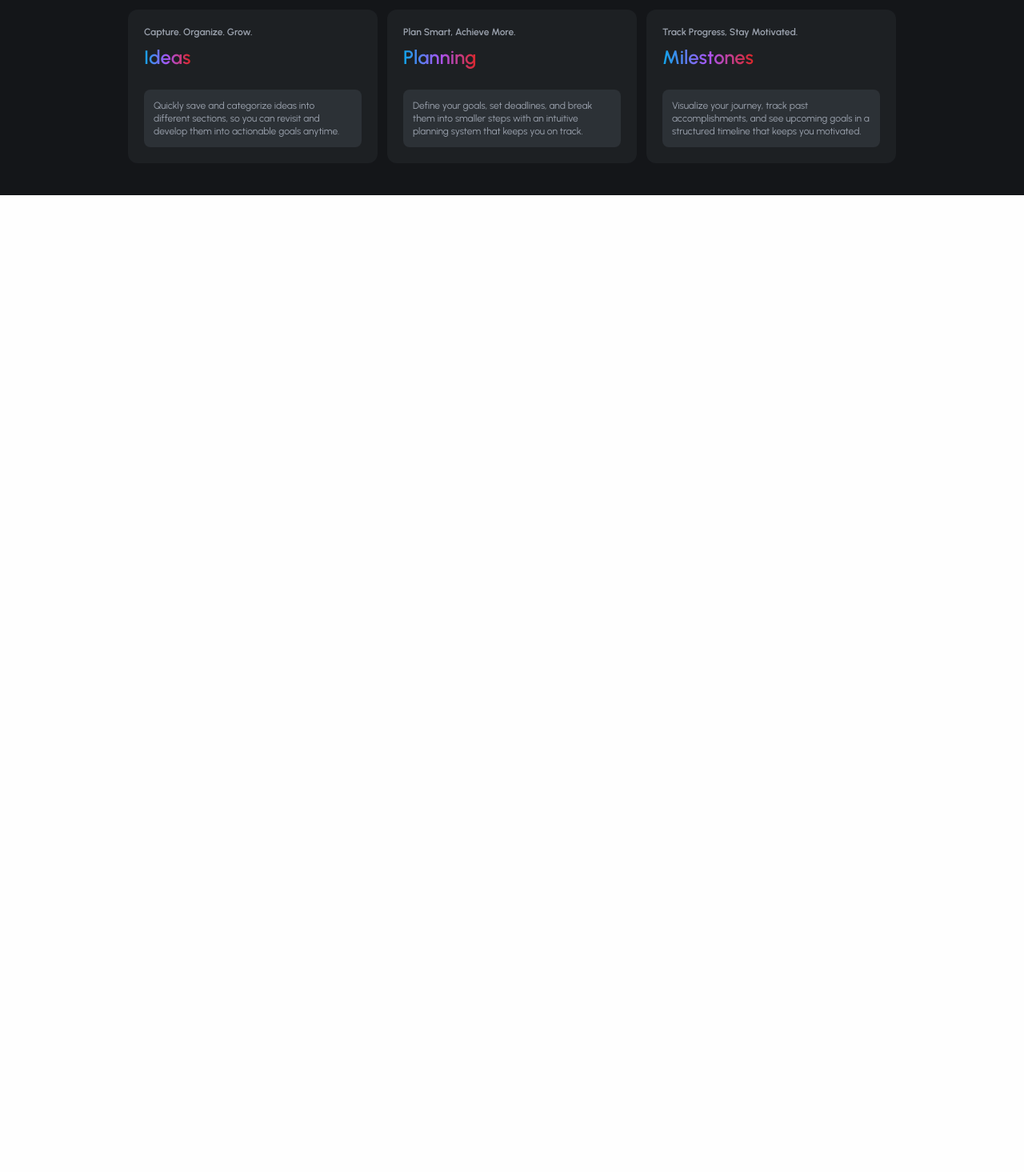
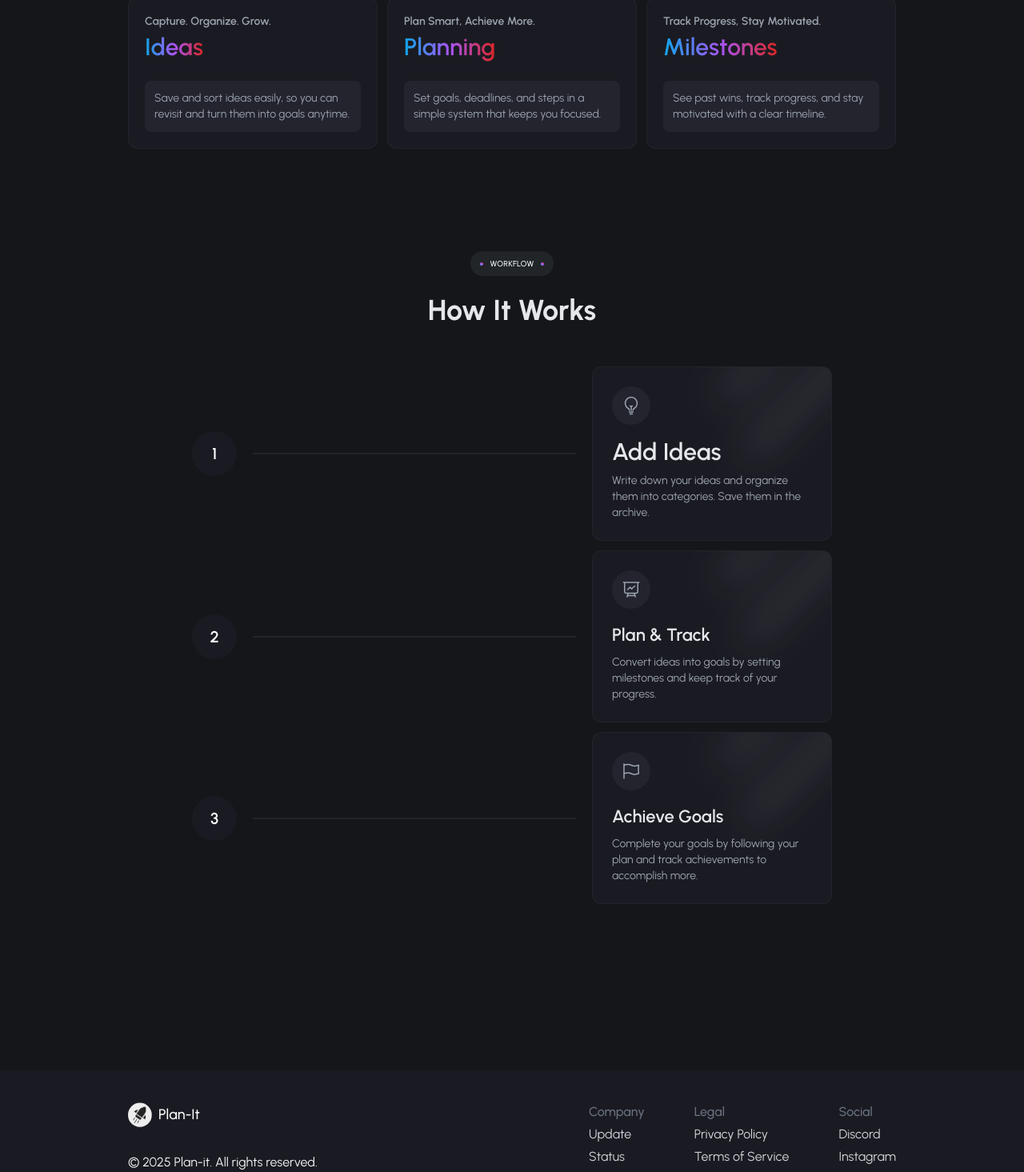
Before and after one commit to rajan-khadkaa/plan-it, a React (Vite) app in the folder frontend/: page / in a window 1280 px wide. Shown: the part 700-2165 px from the top of the page at 80% size. Before the commit the page ends 944 px from the top, so only its background shows below. Built offline with nearby package versions, Linux system fonts and the light colour scheme; no server answers.

Commit message:
landing page changes

```diff
--- a/frontend/src/components/Start.jsx
+++ b/frontend/src/components/Start.jsx
@@ -1,18 +1,60 @@
-import React from "react";
+import React, { useEffect } from "react";
 import { useNavigate } from "react-router-dom";
+import {
+  BeakerIcon,
+  ClipboardDocumentCheckIcon,
+  FlagIcon,
+  LightBulbIcon,
+  PresentationChartLineIcon,
+  TrophyIcon,
+} from "@heroicons/react/24/outline";
 
 function Start() {
   const navigate = useNavigate();
+  useEffect(() => {
+    const observer = new IntersectionObserver(
+      (entries) => {
+        entries.forEach((entry) => {
+          if (entry.isIntersecting) {
+            entry.target.classList.add("show");
+          }
+          //if the animation needs to be there in each observation/view
+          // else {
+          //   entry.target.classList.remove("show");
+          // }
+        });
+      },
+      {
+        threshold: 0.7,
+        rootMargin: "0px 0px -80px 0px",
+      }
+    );
+
+    const elementToObserve = document.querySelectorAll(
+      ".cardContainer, .numContainer, .lineContainer"
+    );
+
+    elementToObserve.forEach((element) => observer.observe(element));
+    // return () => observer.disconnect(); //if animation is needed only for first render
+  }, []);
+
   return (
-    <div className="md:px-40 px-8 pt-5 min-h-screen overflow-hidden w-full bg-primaryBrandColor flex flex-col gap-36 relative box-border m-0">
+    <div className="pt-5 min-h-screen overflow-hidden w-full bg-primaryBrandColor flex flex-col gap-32 relative box-border m-0">
+      {/* <div className="md:px-40 px-8 pt-5 min-h-screen overflow-hidden w-full bg-white flex flex-col gap-32 relative box-border m-0"> */}
       {/* Left Spotlight */}
       <div className="absolute top-0 -left-[150px] sm:-left-[50px] w-[400px] h-[100px] bg-white/10 rotate-45 blur-3xl rounded-full"></div>
 
       {/* Right Spotlight */}
       <div className="absolute top-0 -right-[400px] sm:-right-[200px] w-[900px] h-[100px] bg-white/10 -rotate-45 blur-3xl rounded-full"></div>
-      <nav className="flex justify-between">
+
+      <div className="flex flex-col gap-32 md:px-40 px-8">
+        <nav id="home" className="flex justify-between">
           <div className="flex gap-2 items-center">
-          <img className="w-[30px] " src="/logo/icon.svg" alt="plan-it logo" />
+            <img
+              className="w-[30px] "
+              src="/logo/icon.svg"
+              alt="plan-it logo"
+            />
             <p className="text-white font-primaryMedium text-lg">Plan-It</p>
           </div>
           <button
@@ -28,68 +70,214 @@ function Start() {
             Master Your Goals With Productivity System That Works
           </h1>
           <p className="text-lg w-[80%] sm:w-[75%] lg:w-[60%] text-gray-300 mt-4 text-center">
-          Imagine a place where your ideas are stored, your goals are clear, and
-          your progress is visible. That’s Plan-It—the smarter way to plan and
-          grow.
+            Imagine a place where your ideas are stored, your goals are clear,
+            and your progress is visible. That’s Plan-It—the smarter way to plan
+            and grow.
           </p>
           <button onClick={() => navigate("/login")} className="btnHeroStarted">
             <span>Get Started</span>
           </button>
         </div>
-      <div className="flex flex-col justify-center items-center mb-10">
+        <div className="flex flex-col justify-center items-center">
           <span className="dotIcon relative flex items-center bg-gray-400 text-gray-50 rounded-full px-6 py-2 bg-opacity-10 text-[10px] font-primaryMedium tracking-wide">
             FEATURES
           </span>
-        <h3 className="text-4xl w-[95%] sm:w-[90%] lg:w-[75%] text-gray-200 text-center font-primaryBold leading-tight mt-2">
+          <h3 className="text-4xl w-[95%] sm:w-[90%] lg:w-[75%] text-gray-200 text-center font-primaryBold leading-tight mt-5">
             Why Use Plan-It?
           </h3>
-        <div className="w-full flex gap-3 flex-wrap mt-6">
-          <div className="rounded-xl bg-gray-500/10 min-w-[300px] flex-1 px-5 py-5">
-            <p className="text-xs text-gray-400 font-primarySemiBold">
+          <div className="w-full flex gap-3 flex-wrap mt-7">
+            <div className="rounded-xl bg-[#1a1b22] border-[1.5px] border-gray-500/10 min-w-[300px] flex-1 px-5 py-5">
+              <p className="text-sm text-gray-400 font-primarySemiBold">
                 Capture. Organize. Grow.
               </p>
-            <h5 className="mt-2 text-2xl w-fit font-primarySemiBold bg-gradient-to-r from-sky-500 via-purple-500 to-red-600 bg-clip-text text-transparent">
+              <h5 className="mt-1 text-3xl w-fit font-primarySemiBold bg-gradient-to-r from-sky-500 via-purple-500 to-red-600 bg-clip-text text-transparent">
                 Ideas
               </h5>
-            <div className="bg-gray-500/20 mt-6 px-3 py-3 rounded-lg">
-              <p className="text-xs text-gray-400">
-                Quickly save and categorize ideas into different sections, so
-                you can revisit and develop them into actionable goals anytime.
+              <div className="bg-[#23242d] mt-6 px-3 py-3 rounded-lg">
+                <p className="text-sm text-gray-400">
+                  Save and sort ideas easily, so you can revisit and turn them
+                  into goals anytime.
                 </p>
               </div>
             </div>
-          <div className="rounded-xl bg-gray-500/10 min-w-[300px] flex-1 px-5 py-5">
-            <p className="text-xs text-gray-400 font-primarySemiBold">
+            <div className="rounded-xl bg-[#1a1b22] border-[1.5px] border-gray-500/10 min-w-[300px] flex-1 px-5 py-5">
+              <p className="text-sm text-gray-400 font-primarySemiBold">
                 Plan Smart, Achieve More.
               </p>
-            <h5 className="mt-2 text-2xl w-fit font-primarySemiBold bg-gradient-to-r from-sky-500 via-purple-500 to-red-600 bg-clip-text text-transparent">
+              <h5 className="mt-1 text-3xl w-fit font-primarySemiBold bg-gradient-to-r from-sky-500 via-purple-500 to-red-600 bg-clip-text text-transparent">
                 Planning
               </h5>
-            <div className="bg-gray-500/20 mt-6 px-3 py-3 rounded-lg">
-              <p className="text-xs text-gray-400">
-                Define your goals, set deadlines, and break them into smaller
-                steps with an intuitive planning system that keeps you on track.
+              <div className="bg-[#23242d] mt-6 px-3 py-3 rounded-lg">
+                <p className="text-sm text-gray-400">
+                  Set goals, deadlines, and steps in a simple system that keeps
+                  you focused.
                 </p>
               </div>
             </div>
-          <div className="rounded-xl bg-gray-500/10 min-w-[300px] flex-1 px-5 py-5">
-            <p className="text-xs text-gray-400 font-primarySemiBold">
+            <div className="rounded-xl bg-[#1a1b22] border-[1.5px] border-gray-500/10 min-w-[300px] flex-1 px-5 py-5">
+              <p className="text-sm text-gray-400 font-primarySemiBold">
                 Track Progress, Stay Motivated.
               </p>
-            <h5 className="mt-2 text-2xl w-fit font-primarySemiBold bg-gradient-to-r from-sky-500 via-purple-500 to-red-600 bg-clip-text text-transparent">
+              <h5 className="mt-1 text-3xl w-fit font-primarySemiBold bg-gradient-to-r from-sky-500 via-purple-500 to-red-600 bg-clip-text text-transparent">
                 Milestones
               </h5>
-            <div className="bg-gray-500/20 mt-6 px-3 py-3 rounded-lg">
-              <p className="text-xs text-gray-400">
-                Visualize your journey, track past accomplishments, and see
-                upcoming goals in a structured timeline that keeps you
-                motivated.
+              <div className="bg-[#23242d] mt-6 px-3 py-3 rounded-lg">
+                <p className="text-sm text-gray-400">
+                  See past wins, track progress, and stay motivated with a clear
+                  timeline.
+                </p>
+              </div>
+            </div>
+          </div>
+        </div>
+        <div className="flex flex-col justify-center items-center mb-20">
+          <span className="dotIcon relative flex items-center bg-gray-400 text-gray-50 rounded-full px-6 py-2 bg-opacity-10 text-[10px] font-primaryMedium tracking-wide">
+            WORKFLOW
+          </span>
+          <h3 className="text-4xl w-[95%] sm:w-[90%] lg:w-[75%] text-gray-200 text-center font-primaryBold leading-tight mt-5">
+            How It Works
+          </h3>
+          <div className="flex flex-col gap-3 items-start w-full mt-12 px-20">
+            <div className="flex gap-5 items-center w-full">
+              <span className="numContainer p-6 size-14 flex items-center justify-center rounded-full bg-[#1a1b22] text-xl font-primarySemiBold text-white">
+                1
+              </span>
+              <hr className="lineContainer flex flex-1 border-[1px] border-gray-500/15" />
+              <div className="cardContainer relative overflow-hidden w-[300px] bg-[#1a1b22] border-[1.5px] border-gray-500/10 rounded-xl p-6">
+                <div className="absolute top-0 right-[50px] w-[100px] h-[10px] bg-white/30 -rotate-45 blur-xl rounded-full"></div>
+                <div className="absolute top-0 -right-[150px] w-[300px] h-[10px] bg-white/30 -rotate-45 blur-xl rounded-full"></div>
+                <p className="bg-[#23242d] rounded-full size-fit flex items-center justify-center">
+                  {/* <span className=" size-12 flex items-center justify-center text-gradient-to-r from-sky-500 via-purple-500 to-red-600 bg-clip-text text-transparent text-xl font-primarySemiBold"> */}
+                  <span className="p-3 flex items-center justify-center text-xl font-primarySemiBold">
+                    <LightBulbIcon className="size-6 text-gray-400" />
+                  </span>
+                </p>
+                <h5 className="text-3xl font-primarySemiBold text-gray-200 mt-4">
+                  Add Ideas
+                </h5>
+                <p className="text-gray-400 text-sm mt-2">
+                  Write down your ideas and organize them into categories. Save
+                  them in the archive.
+                </p>
+              </div>
+            </div>
+            <div className="flex gap-5 items-center w-full">
+              <span className="numContainer p-6 size-14 flex items-center justify-center rounded-full bg-[#1a1b22] text-xl font-primarySemiBold text-white">
+                2
+              </span>
+              <hr className="lineContainer flex flex-1 border-[1px] border-gray-500/15" />
+              <div className="cardContainer relative overflow-hidden w-[300px] bg-[#1a1b22] border-[1.5px] border-gray-500/10 rounded-xl p-6">
+                <div className="absolute top-0 right-[50px] w-[100px] h-[10px] bg-white/30 -rotate-45 blur-xl rounded-full"></div>
+                <div className="absolute top-0 -right-[150px] w-[300px] h-[10px] bg-white/30 -rotate-45 blur-xl rounded-full"></div>
+                <p className="bg-[#23242d] rounded-full size-fit flex items-center justify-center">
+                  <span className="p-3 flex items-center justify-center text-xl font-primarySemiBold">
+                    <PresentationChartLineIcon className="size-6 text-gray-400" />
+                  </span>
+                </p>
+                <h5 className="text-[22px] font-primarySemiBold text-gray-200 mt-4">
+                  Plan & Track
+                </h5>
+                <p className="text-gray-400 text-sm mt-2">
+                  Convert ideas into goals by setting milestones and keep track
+                  of your progress.
+                </p>
+              </div>
+            </div>
+            <div className="flex gap-5 items-center w-full">
+              <span className="numContainer p-6 size-14 flex items-center justify-center rounded-full bg-[#1a1b22] text-xl font-primarySemiBold text-white">
+                3
+              </span>
+              <hr className="lineContainer flex flex-1 border-[1px] border-gray-500/15" />
+              <div className="cardContainer relative overflow-hidden w-[300px] bg-[#1a1b22] border-[1.5px] border-gray-500/10 rounded-xl p-6">
+                <div className="absolute top-0 right-[50px] w-[100px] h-[10px] bg-white/30 -rotate-45 blur-xl rounded-full"></div>
+                <div className="absolute top-0 -right-[150px] w-[300px] h-[10px] bg-white/30 -rotate-45 blur-xl rounded-full"></div>
+                <p className="bg-[#23242d] rounded-full size-fit flex items-center justify-center">
+                  <span className="p-3 flex items-center justify-center text-xl font-primarySemiBold">
+                    <FlagIcon className="size-6 text-gray-400" />
+                  </span>
+                </p>
+                <h5 className="text-[22px] font-primarySemiBold text-gray-200 mt-4">
+                  Achieve Goals
+                </h5>
+                <p className="text-gray-400 text-sm mt-2">
+                  Complete your goals by following your plan and track
+                  achievements to accomplish more.
                 </p>
               </div>
             </div>
           </div>
         </div>
       </div>
+      <footer
+        id="footer"
+        className="flex justify-between py-10 md:px-40 px-8 bg-[#1a1b22]"
+      >
+        <div className="flex flex-col gap-8">
+          <div className="flex gap-2 items-center">
+            <img
+              className="w-[30px] "
+              src="/logo/icon.svg"
+              alt="plan-it logo"
+            />
+            <p className="text-white font-primaryMedium text-lg">Plan-It</p>
+          </div>
+          <p className="text-gray-100">© 2025 Plan-it. All rights reserved.</p>
+        </div>
+        <div className="flex flex-wrap justify-between w-[40%]">
+          <div className="flex flex-col gap-1">
+            <a
+              href="#footer"
+              className="text-gray-500 text-base font-primaryMedium"
+            >
+              Company
+            </a>
+            <a href="#footer" className="text-gray-300 text-base">
+              Update
+            </a>
+            <a href="#footer" className="text-gray-300 text-base">
+              Status
+            </a>
+            <a href="#footer" className="text-gray-300 text-base">
+              About
+            </a>
+          </div>
+          <div className="flex flex-col gap-1">
+            <a
+              href="#footer"
+              className="text-gray-500 text-base font-primaryMedium"
+            >
+              Legal
+            </a>
+            <a href="#footer" className="text-gray-300 text-base">
+              Privacy Policy
+            </a>
+            <a href="#footer" className="text-gray-300 text-base">
+              Terms of Service
+            </a>
+            <a href="#footer" className="text-gray-300 text-base">
+              About
+            </a>
+          </div>
+          <div className="flex flex-col gap-1">
+            <a
+              href="#footer"
+              className="text-gray-500 text-base font-primaryMedium"
+            >
+              Social
+            </a>
+            <a href="#footer" className="text-gray-300 text-base">
+              Discord
+            </a>
+            <a href="#footer" className="text-gray-300 text-base">
+              Instagram
+            </a>
+            <a href="#footer" className="text-gray-300 text-base">
+              Facebook
+            </a>
+          </div>
+        </div>
+      </footer>
+    </div>
   );
 }
 
--- a/frontend/src/index.css
+++ b/frontend/src/index.css
@@ -168,3 +168,31 @@ body {
   /* background-color: #fff; */
   background: linear-gradient(45deg, #38bdf8, #a855f7, #e34635);
 }
+
+.cardContainer {
+  opacity: 0;
+  transform: translateX(100px);
+  transition: all 0.6s ease-in-out;
+}
+.numContainer {
+  opacity: 0;
+  transform: translateX(-100px);
+  transition: all 0.6s ease-in-out;
+}
+
+.lineContainer {
+  opacity: 0;
+  width: 0px;
+  transition: all 0.6s ease-in-out;
+}
+
+.cardContainer.show,
+.numContainer.show {
+  opacity: 1;
+  transform: translateX(0);
+}
+
+.lineContainer.show {
+  opacity: 1;
+  width: 100%;
+}
```
Also changed, not shown: 1 other file (tests, documents, lock files or other folders). Lines whose indentation alone changed are shown as unchanged.
